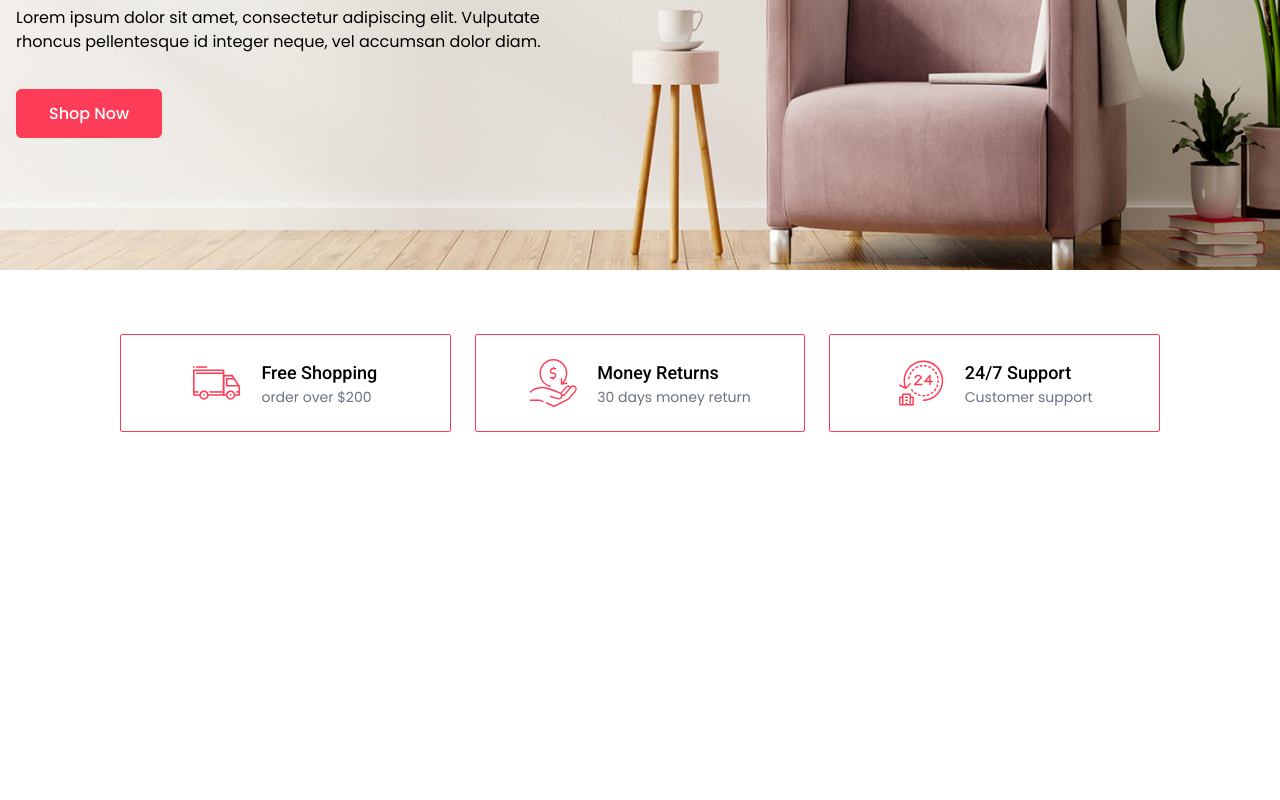
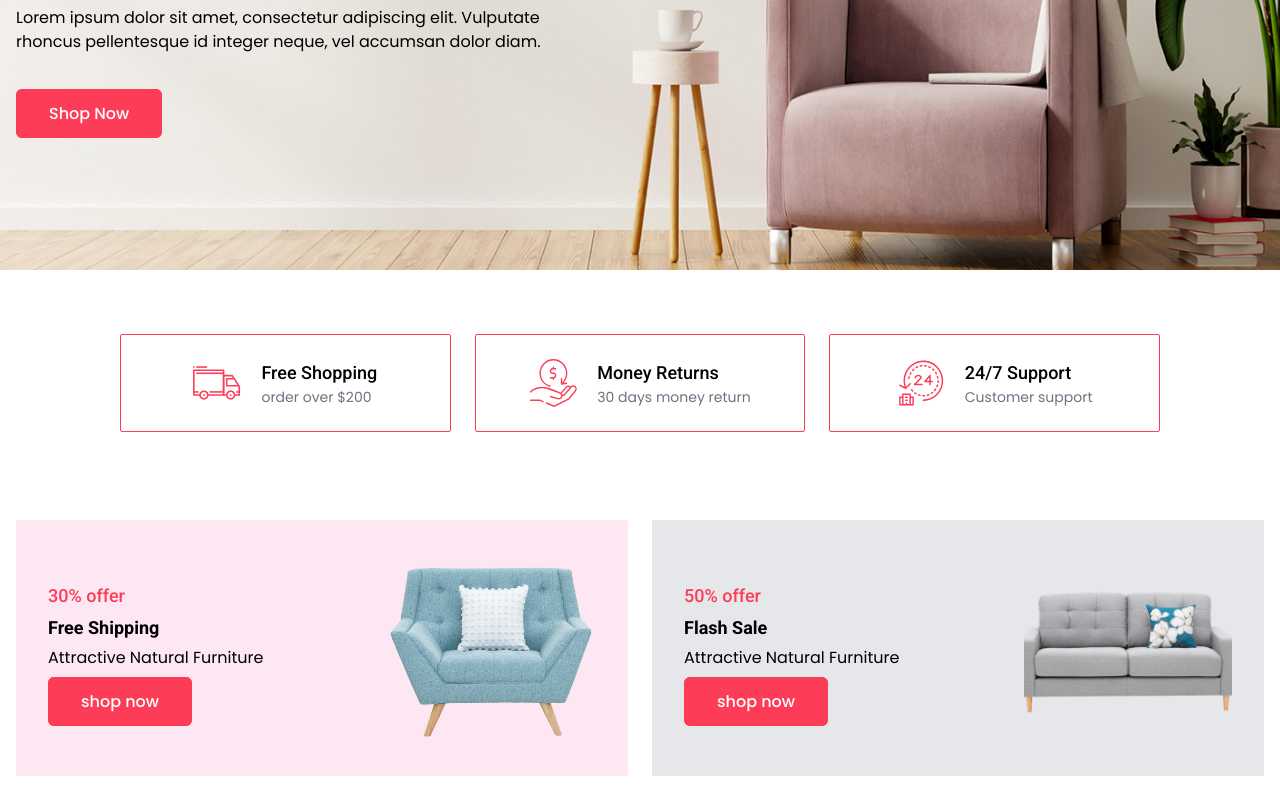
Before and after one commit to engmahedi/learnTailwind, a website built with Vite: page index.html in a window 1280 px wide. Shown: the part 412-1212 px from the top of the page. Before the commit the page ends 908 px from the top, so only its background shows below. Built offline with nearby package versions, Linux system fonts and the light colour scheme.

Commit message:
offer complete

```diff
--- a/index.html
+++ b/index.html
@@ -171,5 +171,35 @@
   </div>
   <!-- Feature Section End-->
 
+  <!-- Offer Section -->
+    <div class="container py-6 grid grid-cols-2 gap-6 mx-auto justify-center">
+      <!-- Single Offer -->
+      <div class="bg-pink-100 py-6 px-8 flex justify-between items-center">
+        <div >
+          <h5 class="text-primary font-medium text-lg">30% offer</h5>
+          <h2 class=" font-bold py-1 text-lg">Free Shipping</h2>
+          <p class="mb-5">Attractive Natural Furniture</p>
+          <a href="#" class="bg-primary border border-primary text-white px-8 py-3 font-medium rounded-md hover:bg-transparent hover:text-primary transition">shop now</a>
+        </div>
+        <img src="img/sofa-1.png" class="w-52 h-52 object-contain">
+
+      </div>
+      <!-- Single Offer End -->
+      <!-- Single Offer -->
+      <div class="bg-gray-200 py-6 px-8 flex justify-between items-center">
+        <div >
+          <h5 class="text-primary font-medium text-lg">50% offer</h5>
+          <h2 class=" font-bold py-1 text-lg">Flash Sale</h2>
+          <p class="mb-5">Attractive Natural Furniture</p>
+          <a href="#" class="bg-primary border border-primary text-white px-8 py-3 font-medium rounded-md hover:bg-transparent hover:text-primary transition">shop now</a>
+        </div>
+        <img src="img/sofa-2.png" class="w-52 h-52 object-contain">
+
+      </div>
+      <!-- Single Offer End -->
+
+    </div>
+  <!-- Offer Section End -->
+
 </body>
 </html>
```
